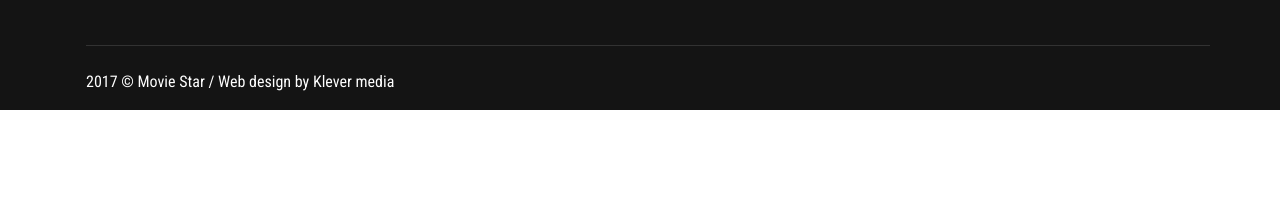
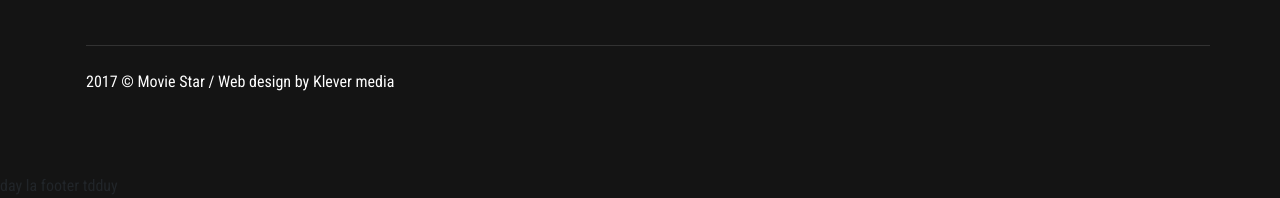
Before and after one commit to duytran1588/bc06_movie, a plain HTML site: page index.html in a window 1280 px wide. Shown: the part 4285-4483 px from the top of the page. Before the commit the page ends 4395 px from the top, so only its background shows below. Drawn offline with nearby package versions, Linux system fonts and the light colour scheme.

Commit message:
footer tdduy

```diff
--- a/index.html
+++ b/index.html
@@ -1372,6 +1372,7 @@
     </footer>
 
 </div>
+    <footer>day la footer tdduy</footer>
 
     <!-- phan cuoi dung thu Slider Syncing -->
     <!-- chuan bi github.com đăng kí, và veryfy account
```
